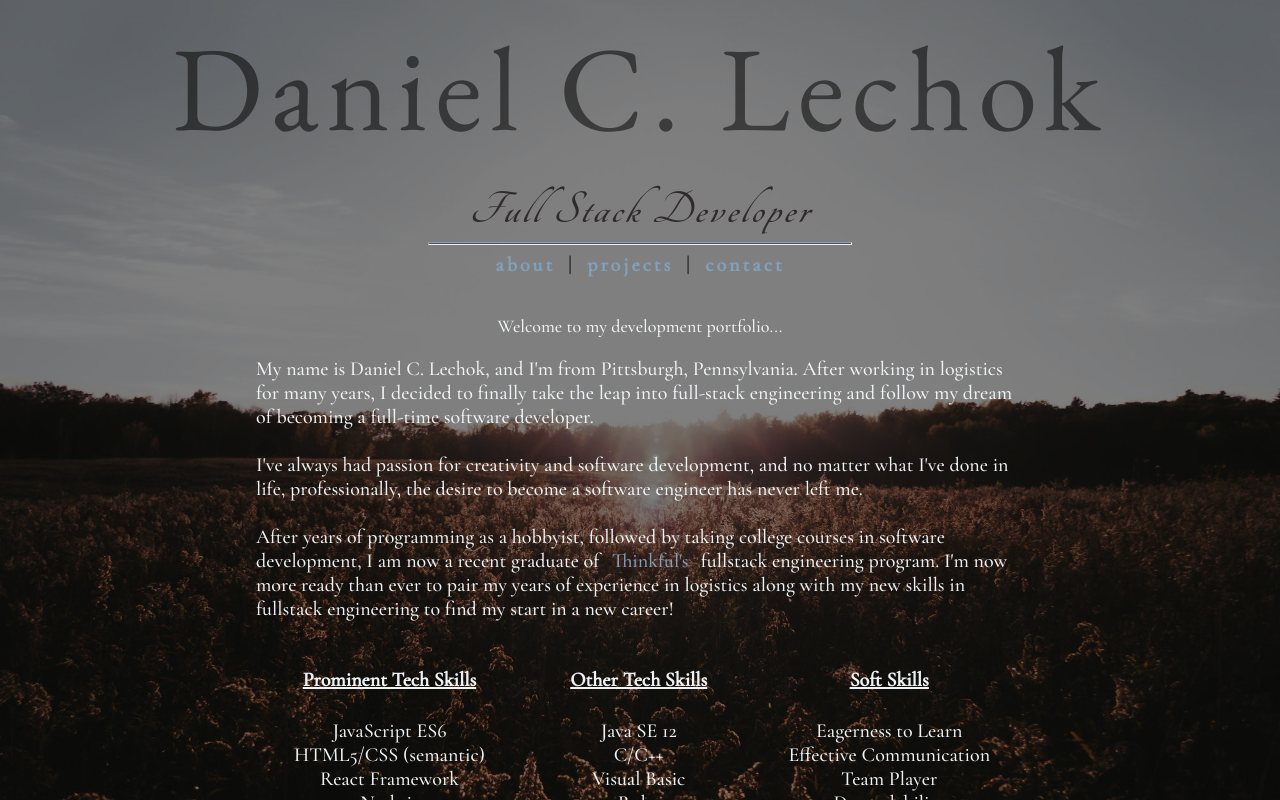
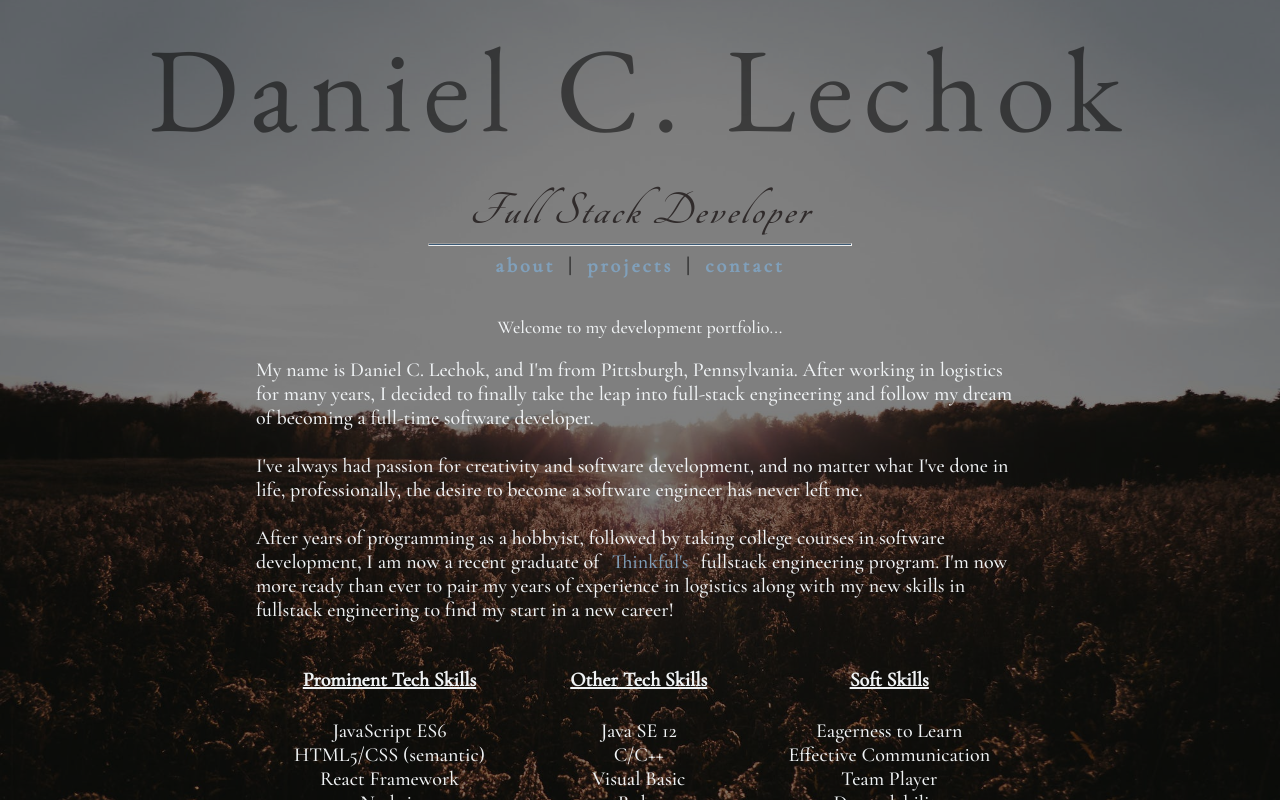
Before and after one commit to dclechok/devsite-frontend, a React (Create React App) app: page / in a window 1280 px wide. Shown: the top 800 px of the page. Built offline with nearby package versions, Linux system fonts and the light colour scheme.

Commit message:
spaced main h1 lettering

```diff
--- a/src/MainNav.css
+++ b/src/MainNav.css
@@ -31,7 +31,7 @@ h1 {
   margin: 1% 0 0 0;
   font-family: "EB Garamond", serif;
   font-weight: 200;
-  letter-spacing: 8px;
+  letter-spacing: 11px;
   color:rgba(0, 0, 0, 0.521)
 }
 
```
